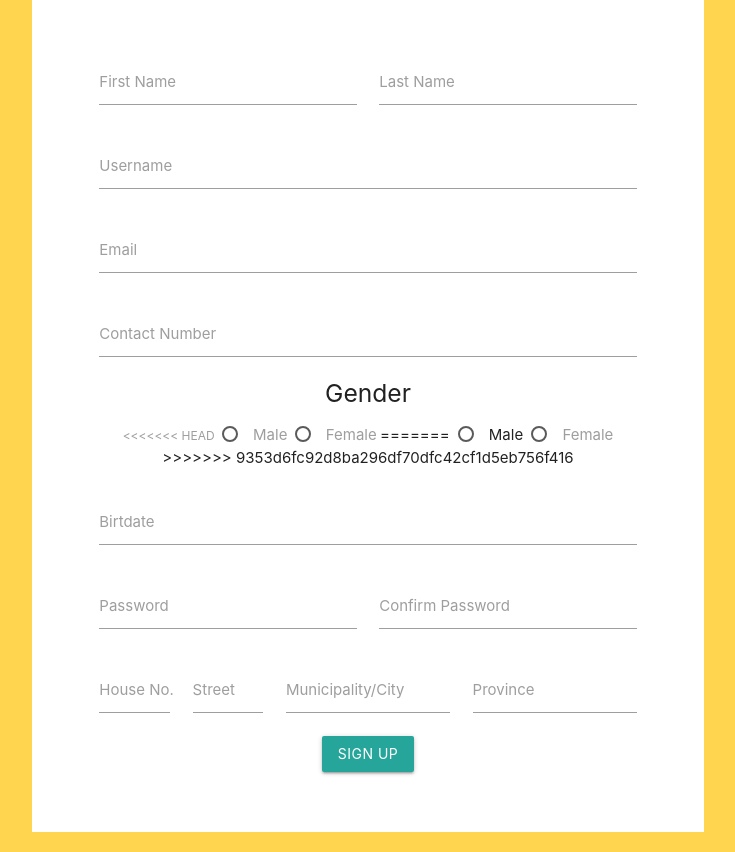
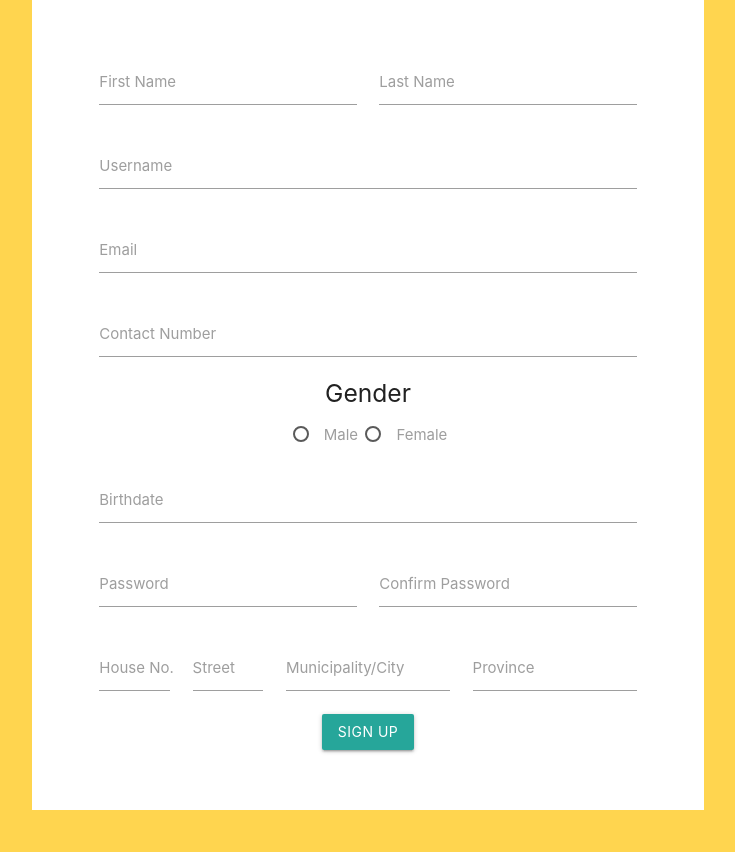
Before and after one commit to NavarroNorielJon/Vivixx, a PHP site: page /registration.html in a window 1280 px wide. Shown: the part 129-981 px from the top of the page, without its empty margins (272-1007 px from the left). After the commit the page ends 939 px from the top, so only its background shows below. Run offline with PHP 8.4, Linux system fonts and the light colour scheme.

Commit message:
registration

```diff
--- a/src/Utilities/db.php
+++ b/src/Utilities/db.php
@@ -10,7 +10,7 @@ function Connect(){
 	return $connect;
 }
 
-function Disconnect(){
+function Disconnect($connect){
 	$connect -> close();
 }
 
--- a/src/Utilities/registration.php
+++ b/src/Utilities/registration.php
@@ -1,5 +1,5 @@
 <?php
-include 'Utilities/db.php';
+include 'db.php';
 $connect = Connect();
 
 $first_name = mysqli_real_escape_string($connect, $_POST['first_name']);
@@ -122,7 +122,7 @@ $password = password_hash($password,PASSWORD_DEFAULT);
 $insert_stmt = "INSERT INTO `user`(`username`,`email`,`password`) VALUES ('$username','$email','$password');";
 
 if($connect->query($insert_stmt) === true){
-	$insert_stmt = "INSERT INTO `user_info`(`username`,`first_name`,`last_name`,`birthdate`,`contact_number`,`address`,`gender`) VALUES ('$username', '$first_name','$last_name','$birthdate','$contact_number','$address','$gender');";
+	$insert_stmt = "INSERT INTO `user_info`(`username`,`first_name`,`last_name`,`birthdate`,`contact_number`,`address`,`gender`) VALUES ('$username', '$first_name','$last_name','$birthdate','$contact','$address','$gender');";
 	if($connect->query($insert_stmt) === true){
 		echo "
 			<script>
--- a/src/registration.html
+++ b/src/registration.html
@@ -13,27 +13,27 @@
             <form action="Utilities/registration.php" method="post" class="col s12">
 
                 <div class=" input-field col s6">
-                    <input type="text" name="first_name" id="fname">
+                    <input type="text" name="first_name" id="fname" class="validate" required="required">
                     <label for="fname">First Name</label>
                 </div>
 
                 <div class="input-field col s6">
-                    <input type="text" name="last_name" id="lname">
+                    <input type="text" name="last_name" id="lname" class="validate" required="required">
                     <label for="lname">Last Name</label>
                 </div>
 
                 <div class="input-field col s12">
-                    <input type="text" name="username" id="username">
+                    <input type="text" name="username" id="username" class="validate" required="required">
                     <label for="username">Username</label>
                 </div>
 
                 <div class="input-field col s12">
-                    <input type="text" name="email" id="email">
+                    <input type="text" name="email" id="email" class="validate" required="required">
                     <label for="email">Email</label>
                 </div>
 
                 <div class="input-field col s12">
-                    <input type="text" name="contact_number" id="contact">
+                    <input type="text" name="contact_number" id="contact" class="validate" required="required">
                     <label for="contact">Contact Number</label>
                 </div>
 
@@ -41,46 +41,36 @@
                     <h5>Gender</h5>
                     <p>
                         <label>
-<<<<<<< HEAD
-                            <input class="with-gap" name="gender" type="radio"/>
+                            <input class="with-gap" name="gender" type="radio" value="m" required="required"/>
                                 <span>Male</span>
                         </label>
 
                         <label>
-                            <input class="with-gap" name="gender" type="radio"/>
+                            <input class="with-gap" name="gender" type="radio" value="f" required="required"/>
                                 <span>Female</span>
-                            </label>
-=======
-                            <input class="with-gap" name="male" value="male" type="radio"/>
-                            <span>Male</span>
-                        </label>
+						</label>
 
-                        <label>
-                            <input class="with-gap" name="female" value="female" type="radio"/>
-                            <span>Female</span>
-                        </label>
->>>>>>> 9353d6fc92d8ba296df70dfc42cf1d5eb756f416
                     </p>
                 </div>
 
                 <div class="input-field col s12">
-                    <input type="text" class="datepicker" name="birthdate" id="bdate">
-                    <label for="bdate">Birtdate</label>
+                    <input type="text" class="datepicker" name="birthdate" id="bdate" class="validate" required="required">
+                    <label for="bdate">Birthdate</label>
                 </div>
 
                 <div class="input-field col s6">
-                    <input type="password" name="password" id="pass">
+                    <input type="password" name="password" id="pass" class="validate" required="required">
                     <label for="pass">Password</label>
                 </div>
 
                 <div class="input-field col s6">
-                    <input type="password" name="confirm_password" id="cpass">
+                    <input type="password" name="confirm_password" id="cpass" class="validate" required="required">
                     <label for="cpass">Confirm Password</label>
                 </div>
 
 
 
-                <div  class="input-field col s2">
+                <div  class="input-field col s2" >
                     <input type="text" name="house_number" id="hnumber">
                     <label for="hnumber">House No.</label>
                 </div>
@@ -91,12 +81,12 @@
                 </div>
 
                 <div class="input-field col s4">
-                    <input type="text" name="city" id="city">
+                    <input type="text" name="city" id="city" class="validate" required="required">
                     <label for="city">Municipality/City</label>
                 </div>
 
                 <div class="input-field col s4">
-                    <input type="text" name="province" id="province">
+                    <input type="text" name="province" id="province" class="validate" required="required">
                     <label for="province">Province</label>
                 </div>
 
```
